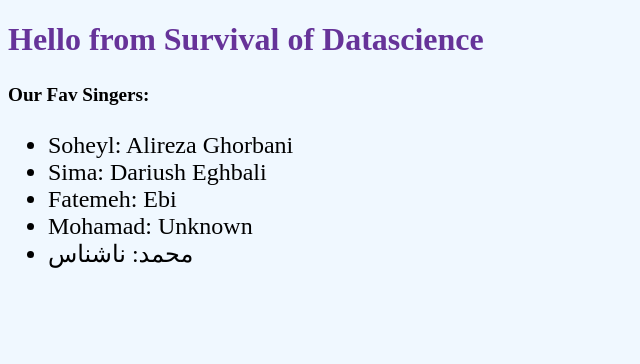
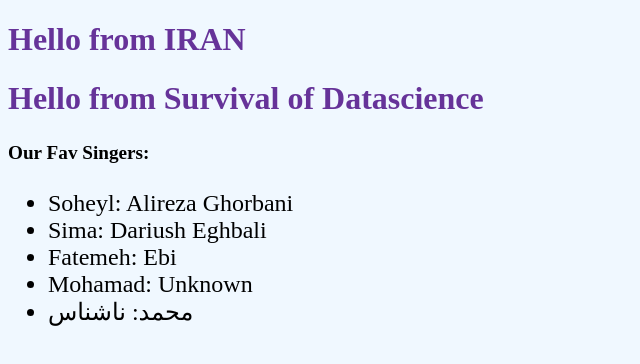
Before and after one commit to simayadolahi/git-tut, a plain HTML site: page index.html in a window 1280 px wide. Shown: the whole page, without its empty margins (0-640 px from the left). Drawn offline with Linux system fonts and the light colour scheme.

Commit message:
Update index.html

```diff
--- a/index.html
+++ b/index.html
@@ -9,6 +9,10 @@
     <link rel="stylesheet" href="custom.css">
 </head>
 <body>
+
+
+    <h1> Hello from IRAN </h1>
+
     <h1>Hello from Survival of Datascience</h1>
 
 
```
